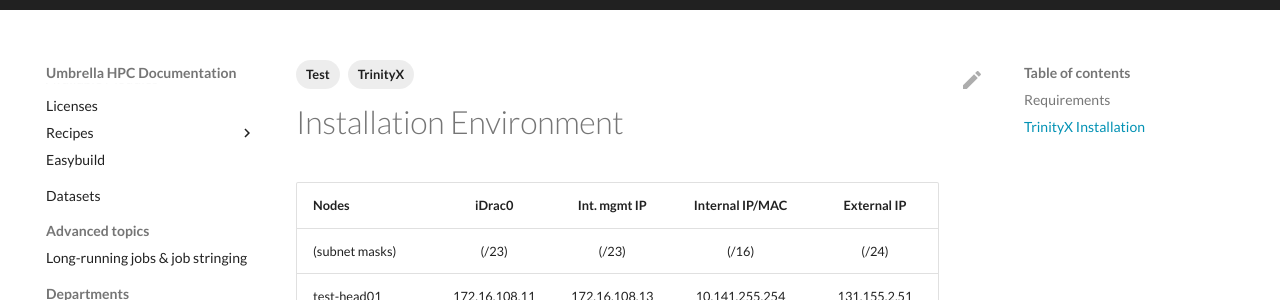
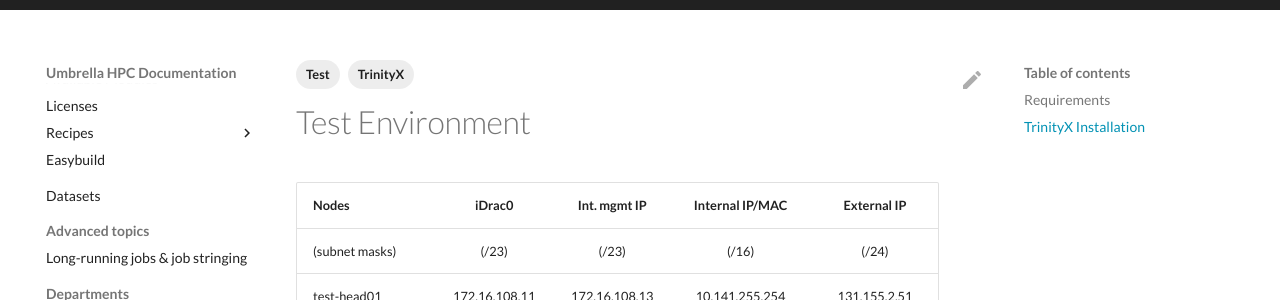
Before and after one commit to gferhpc/supercomputing.tue.nl, an MkDocs documentation site: the page built from pages/documentation/administration/trinityx/test installation/test-installation.md, in a window 1280 px wide and 1240 px high. Shown: the part 132-432 px from the top of the window. Built offline with MkDocs 1.6.1 and Material for MkDocs 9.7.7, drawn with Linux system fonts in a browser that asks for light colours.

Commit message:
Update test-installation.md

```diff
--- a/pages/documentation/administration/trinityx/test installation/test-installation.md
+++ b/pages/documentation/administration/trinityx/test installation/test-installation.md
@@ -3,7 +3,7 @@ title: Test TrinityX Environment
 tags: [TrinityX, Test]
 ---
 
-# Installation Environment
+# Test Environment
 
 | Nodes                 |      iDrac0    |  Int. mgmt IP  |   Internal IP/MAC  | External IP  |
 |:----------------------|:--------------:|:--------------:|:-----------------:|:-------------:|
```
